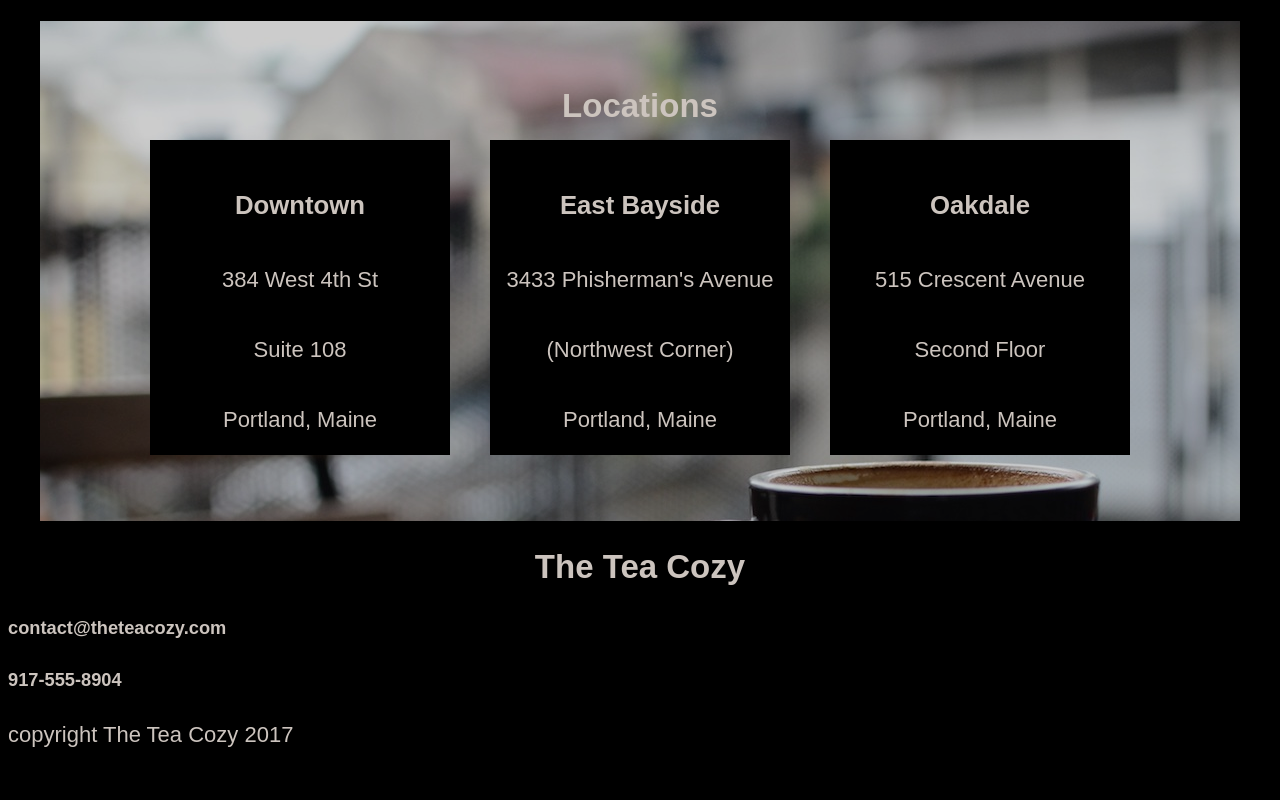
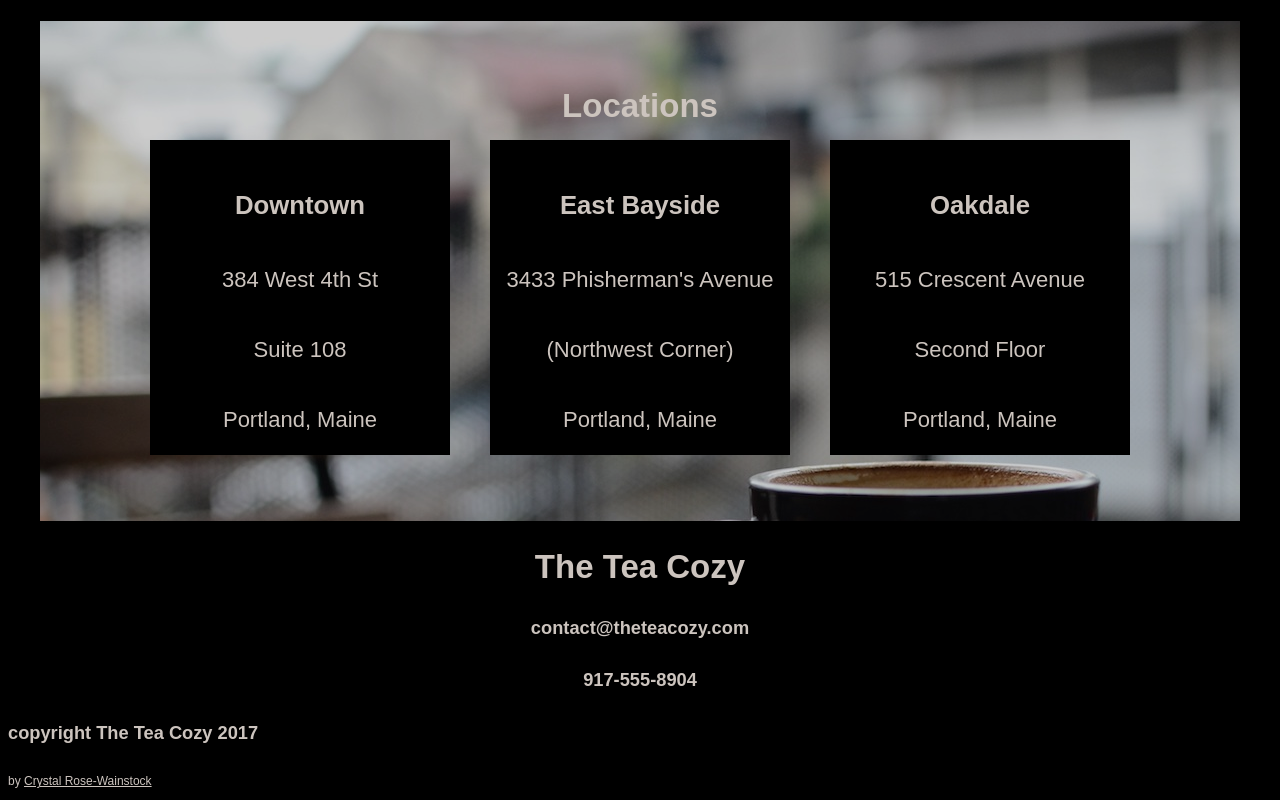
Before and after one commit to crwainstock/TeaCozySite, a plain HTML site: page index.html in a window 1280 px wide. Shown: the part 1522-2322 px from the top of the page. Before the commit the page ends 2292 px from the top, so only its background shows below. Drawn offline with Linux system fonts and the light colour scheme.

Commit message:
Format footer css

```diff
--- a/index.html
+++ b/index.html
@@ -95,7 +95,10 @@
         <h5>917-555-8904</h5>
       </div>
       <div class="footer-copyright">
-        <p>copyright The Tea Cozy 2017</p>
+        <h5>copyright The Tea Cozy 2017</h5>
+        <p>
+          by <a href="https://github.com/crwainstock">Crystal Rose-Wainstock</a>
+        </p>
       </div>
     </footer>
   </body>
--- a/styles.css
+++ b/styles.css
@@ -165,4 +165,16 @@ ul {
   background-color: black;
   text-align: center;
 }
-/* CAN'T GET LOCATION CONTAINERS TO CENTER IN SECTION */
+/* FOOTER SECTION */
+.footer-contact {
+  text-align: center;
+}
+.footer-copyright {
+  text-align: left;
+}
+.footer-copyright p {
+  font-size: 12px;
+}
+.footer-copyright a {
+  color: seashell;
+}
```
